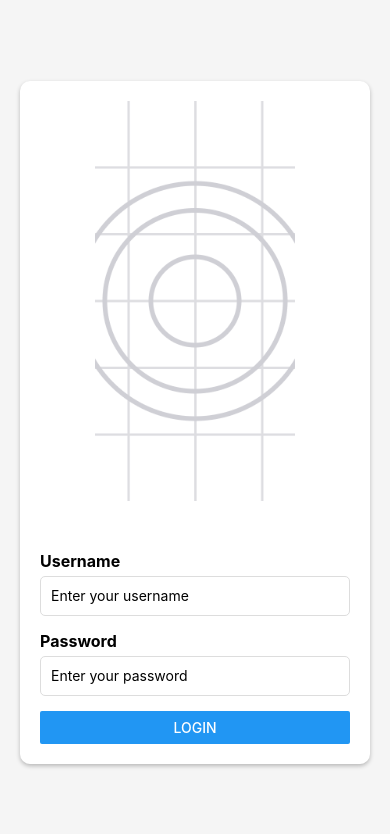
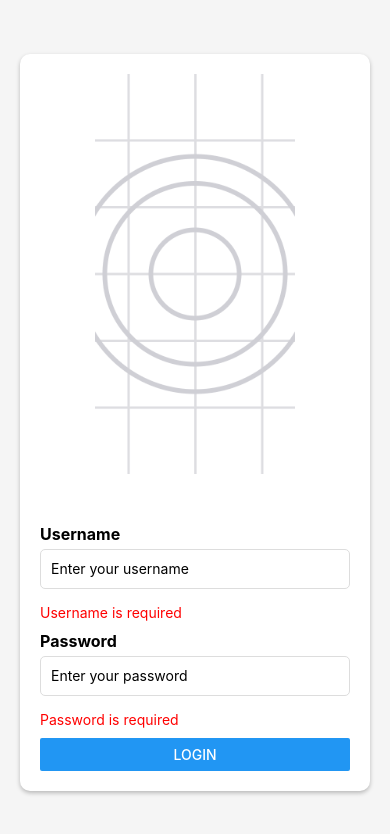
Before and after one commit to itsparasbisht/rn-starter, a React Native app: screen / in a window 390 px wide. Both pictures are taken after a click on the button "LOGIN". Shown: the top 834 px of the page. Built offline with nearby package versions, Linux system fonts and the light colour scheme.

Commit message:
login form validation

```diff
--- a/App.js
+++ b/App.js
@@ -13,6 +13,26 @@
 export default function App() {
   const [username, setUsername] = useState("");
   const [password, setPassword] = useState("");
+  const [errors, setErrors] = useState({});
+
+  const validateForm = () => {
+    let errors = {};
+
+    if (!username) errors.username = "Username is required";
+    if (!password) errors.password = "Password is required";
+
+    setErrors(errors);
+    return Object.keys(errors).length === 0;
+  };
+
+  const handleSubmit = () => {
+    if (validateForm()) {
+      console.log("Submitted: ", username, password);
+      setUsername("");
+      setPassword("");
+      setErrors({});
+    }
+  };
 
   return (
     <KeyboardAvoidingView behavior="padding" style={styles.container}>
@@ -25,6 +45,9 @@
           value={username}
           onChangeText={setUsername}
         />
+        {errors.username ? (
+          <Text style={styles.errorText}>{errors.username}</Text>
+        ) : null}
 
         <Text style={styles.label}>Password</Text>
         <TextInput
@@ -34,7 +57,16 @@
           value={password}
           onChangeText={setPassword}
         />
-        <Button title="Login" onPress={() => {}} />
+        {errors.password ? (
+          <Text style={styles.errorText}>{errors.password}</Text>
+        ) : null}
+
+        <Button
+          title="Login"
+          onPress={() => {
+            handleSubmit();
+          }}
+        />
       </View>
     </KeyboardAvoidingView>
   );
@@ -79,4 +111,8 @@
     alignSelf: "center",
     marginBottom: 50,
   },
+  errorText: {
+    color: "red",
+    marginBottom: 10,
+  },
 });
```
